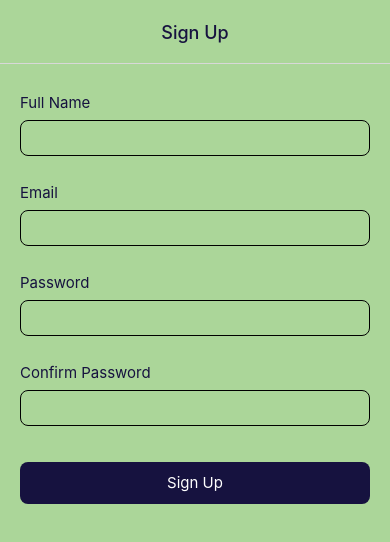
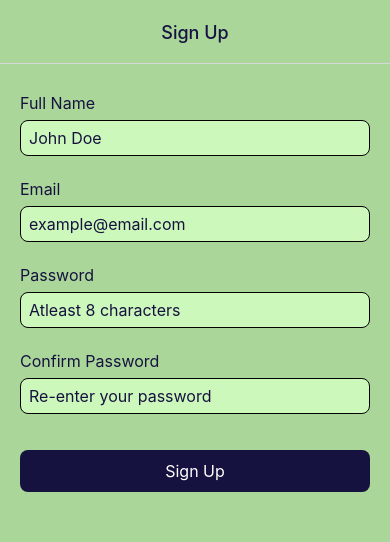
Before and after one commit to manugeo/my-react-native-app, a React Native app: screen /SignUp in a window 390 px wide. Shown: the top 542 px of the page. Built offline with nearby package versions, Linux system fonts and the light colour scheme; what react-native-root-siblings would draw is missing.

Commit message:
Sign Up - Added validation & error messages to inputs.

```diff
--- a/src/components/InputText.jsx
+++ b/src/components/InputText.jsx
@@ -20,6 +20,7 @@ const styles = StyleSheet.create({
     paddingVertical: 8,
     paddingHorizontal: 8,
     color: colors.textPrimary,
+    backgroundColor: colors.backgroundSecondary,
     ...texts.medium
   },
   errorText: {
@@ -32,7 +33,8 @@ const styles = StyleSheet.create({
   }
 });
 
-const InputText = ({ value = null, label = '', style = null, errorText = '', onChange = () => { }, ...props }) => {
+const InputText = ({ value = null, label = '', style = null, errorText = '',
+  onChange = () => { }, onBlur = () => {}, ...props }) => {
   const inputRef = useRef(null);
   const blurInput = () => {
     const currentTextInput = inputRef?.current || null;
@@ -48,7 +50,7 @@ const InputText = ({ value = null, label = '', style = null, errorText = '', onC
   return (
     <View style={[styles.container, style]}>
       {label && <Text style={styles.label}>{label}</Text>}
-      <TextInput value={value} style={styles.textInput} ref={inputRef} onChangeText={onChange} {...props} />
+      <TextInput value={value} style={styles.textInput} ref={inputRef} onChangeText={onChange} onBlur={onBlur} {...props} />
       {errorText && <Text style={styles.errorText}>{errorText}</Text>}
     </View>
   );
--- a/src/components/SignUp.jsx
+++ b/src/components/SignUp.jsx
@@ -5,6 +5,20 @@ import InputText from "./InputText";
 import InputButton from "./InputButton";
 import { isValidEmail, showToast } from "../utils";
 import useUserService from "../hooks/useUserService";
+
+const SIGN_UP_INPUTS = [
+  { id: 'fullName', label: 'Full Name', placeholder: 'John Doe', isPassword: false },
+  { id: 'email', label: 'Email', placeholder: 'example@email.com', isPassword: false },
+  { id: 'password', label: 'Password', placeholder: 'Atleast 8 characters', isPassword: true },
+  { id: 'confirmPassword', label: 'Confirm Password', placeholder: 'Re-enter your password', isPassword: true },
+];
+
+const initialValue = {
+  fullName: { value: '', isTouched: false, errorText: 'Full Name is required.' },
+  email: { value: '', isTouched: false, errorText: 'Email is required.' },
+  password: { value: '', isTouched: false, errorText: 'Password is required.' },
+  confirmPassword: { value: '', isTouched: false, errorText: 'Confirm Password is required.' }
+};
 
 const styles = StyleSheet.create({
   scrollViewContent: {
@@ -18,49 +32,81 @@ const styles = StyleSheet.create({
 });
 
 const SignUp = () => {
-  const [fullName, setFullName] = useState('');
-  const [email, setEmail] = useState('');
-  const [password, setPassword] = useState('');
-  const [confirmPassword, setConfirmPassword] = useState('');
+  const [inputDetails, setInputDetails] = useState(initialValue);
   const [isTriedSubmitting, setIsTriedSubmitting] = useState(false);
   const { createUser, loading } = useUserService();
 
   const isUserDetailsValid = () => {
-    console.log({ fullName, email, password, confirmPassword });
-
+    const fullName = inputDetails.fullName.value;
+    const email = inputDetails.email.value;
+    const password = inputDetails.password.value;
+    const confirmPassword = inputDetails.confirmPassword.value;
     if (!fullName || !email || !password || !confirmPassword) return false;
     if (!isValidEmail(email)) return false;
     if (password.length < 8) return false;
     if (password !== confirmPassword) return false;
     return true;
   };
-  const resetPage = () => {
-    setFullName('');
-    setEmail('');
-    setPassword('');
-    setConfirmPassword('');
-    setIsTriedSubmitting(false);
+
+  // Note: Accepts an input details object. Updates the error-texts for the same.
+  const updateInputErrorTexts = (inputDetails) => {
+    for (const { id, label } of SIGN_UP_INPUTS) {
+      const input = inputDetails[id];
+      const inputValue = input.value;
+      const passwordValue = inputDetails['password'].value;
+      let errorText = '';
+      if (!inputValue) {
+        errorText = `${label} is required.`;
+      }
+      else {
+        switch (id) {
+          case 'email':
+            if (!isValidEmail(inputValue)) errorText = `Invalid email.`;
+            break;
+          case 'password':
+            if (inputValue.length < 8) errorText = `Password should be atleast 8 characters long.`;
+            break;
+          case 'confirmPassword':
+            if (inputValue !== passwordValue) errorText = 'Passwords do not match.';
+            break;
+        }
+      }
+      input.errorText = errorText;
+    }
   };
 
+  const onInputChange = (id, value) => {
+    const newInputDetails = { ...inputDetails, [id]: { ...inputDetails[id], value: value } };
+    updateInputErrorTexts(newInputDetails);
+    setInputDetails(newInputDetails);
+  };
+  const onInputBlur = (id) => setInputDetails({ ...inputDetails, [id]: { ...inputDetails[id], isTouched: true } });
   const onSignUpPress = async () => {
     if (!isTriedSubmitting) setIsTriedSubmitting(true);
     if (!isUserDetailsValid()) return;
+    const fullName = inputDetails.fullName.value;
+    const email = inputDetails.email.value;
+    const password = inputDetails.password.value;
     const response = await createUser({ fullName, email, password });
     if (!response || response.error) {
       showToast(response.error)
       return;
     }
     showToast('Signed up successfully.');
-    resetPage();
+    setInputDetails(initialValue);
   };
 
   return (
     <ScrollView contentContainerStyle={styles.scrollViewContent} >
       <View style={styles.container}>
-        <InputText value={fullName} label="Full Name" onChange={setFullName} />
-        <InputText value={email} label="Email" keyboardType="email-address" style={{ marginTop: 4 }} onChange={setEmail} />
-        <InputText value={password} label="Password" secureTextEntry style={{ marginTop: 4 }} onChange={setPassword} />
-        <InputText value={confirmPassword} label="Confirm Password" secureTextEntry style={{ marginTop: 4 }} onChange={setConfirmPassword} />
+        {SIGN_UP_INPUTS.map(({ id, label, placeholder, isPassword }) => {
+          const { value, isTouched, errorText } = inputDetails[id];
+          return (
+            <InputText key={id} value={value} label={label} secureTextEntry={isPassword} placeholder={placeholder}
+              errorText={(isTouched || isTriedSubmitting) ? errorText : ''} onChange={(v) => onInputChange(id, v)} onBlur={() => onInputBlur(id)} />
+          );
+        }
+        )}
         <InputButton title="Sign Up" style={{ marginTop: 12 }} disabled={loading} onPress={onSignUpPress} />
       </View>
     </ScrollView>
--- a/src/theme.js
+++ b/src/theme.js
@@ -1,6 +1,7 @@
 const theme = {
   colors: {
     backgroundPrimary: '#abd699',
+    backgroundSecondary: '#cdf8bb',
     textPrimary: '#16123f',
     textLight: '#ffffff',
     textError: '#FF0000',
@@ -12,7 +13,7 @@ const theme = {
   },
   texts: {
     medium: {
-      fontSize: 15,
+      fontSize: 16,
       lineHeight: 18
     },
     small: {
```
